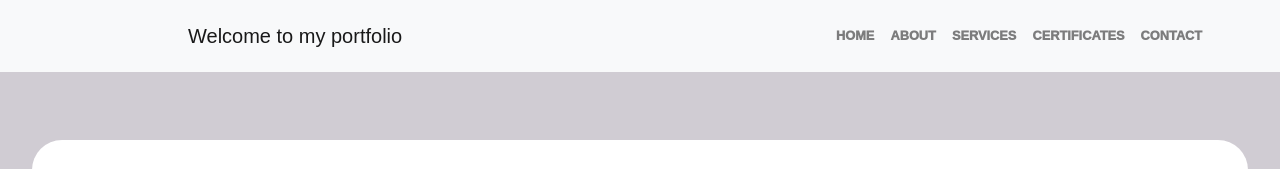
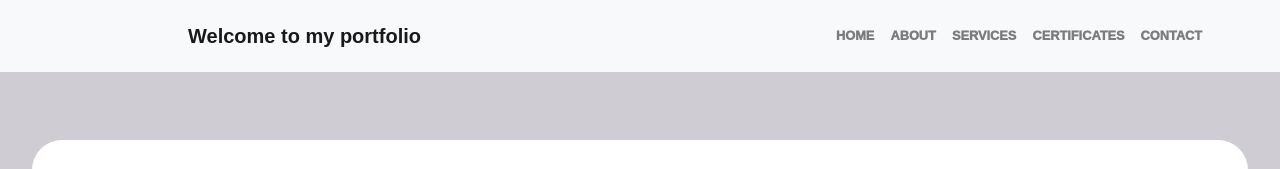
Before and after one commit to middas123/my-portfolio, a React (Vite) app: page / in a window 1280 px wide. Shown: the top 169 px of the page. Built offline with nearby package versions, Linux system fonts and the light colour scheme.

Commit message:
Header.jsx
I tried to put in a dark mode on the header

```diff
--- a/src/Components/header/Header.jsx
+++ b/src/Components/header/Header.jsx
@@ -4,6 +4,7 @@ import Container from 'react-bootstrap/Container';
 import Nav from 'react-bootstrap/Nav';
 import Navbar from 'react-bootstrap/Navbar';
 // import NavDropdown from 'react-bootstrap/NavDropdown';
+<br />
 
 function Header() {
   return (
@@ -11,7 +12,7 @@ function Header() {
       <Navbar expand="lg" className="bg-body-tertiary fixed-top">
         <Container>
         <nav className="navbar">
-            <a className="navbar-brand" href="#home">Welcome to my portfolio</a>
+            <a className="navbar-brand" href="#home"><strong>Welcome to my portfolio</strong></a>
         </nav>
         </Container>
         <Container>
```
